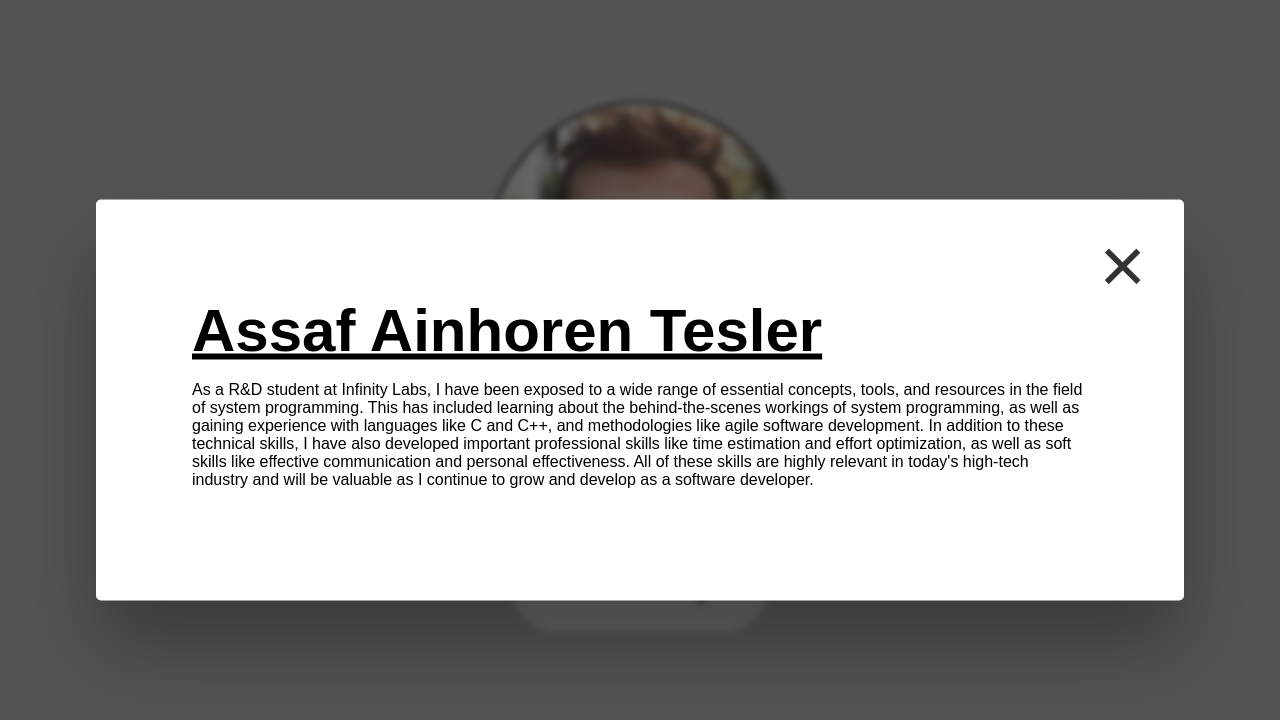
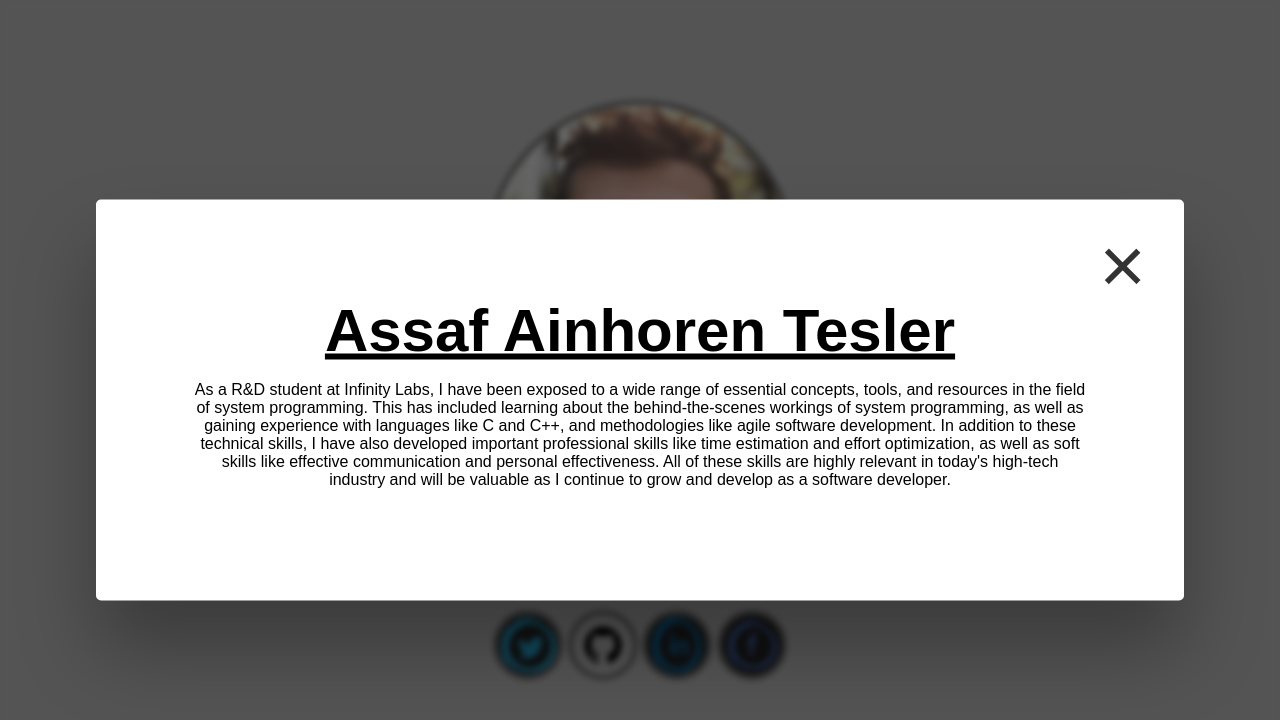
Before and after one commit to AssafAinT/projects, a plain HTML site: page mywebsite/index.html in a window 1280 px wide. Both pictures are taken after a click on the button "Summary". Drawn offline with Linux system fonts and the light colour scheme.

Commit message:
mywebsite

```diff
--- a/mywebsite/index.html
+++ b/mywebsite/index.html
@@ -13,6 +13,27 @@
         height="300"
       />
       <br />
+      <div class="center">
+        <button class="show-modal">Summary</button>
+      </div>
+      <div class="modal hidden">
+        <button class="close-modal">&times;</button>
+        <u class="name-title">Assaf Ainhoren Tesler</u>
+        <p>
+          As a R&D student at Infinity Labs, I have been exposed to a wide range
+          of essential concepts, tools, and resources in the field of system
+          programming. This has included learning about the behind-the-scenes
+          workings of system programming, as well as gaining experience with
+          languages like C and C++, and methodologies like agile software
+          development. In addition to these technical skills, I have also
+          developed important professional skills like time estimation and
+          effort optimization, as well as soft skills like effective
+          communication and personal effectiveness. All of these skills are
+          highly relevant in today's high-tech industry and will be valuable as
+          I continue to grow and develop as a software developer.
+        </p>
+      </div>
+      <div class="overlay hidden"></div>
       <a href="https://twitter.com/assafain" target="_blank"
         ><img src="twitter.png" width="60" height="60"
       /></a>
@@ -31,27 +52,6 @@
         ><img src="facebooklogo.png" width="60" height="60"/ ></a
       >
     </div>
-    <div class="center">
-      <button class="show-modal">Summary</button>
-    </div>
-    <div class="modal hidden">
-      <button class="close-modal">&times;</button>
-      <u class="name-title">Assaf Ainhoren Tesler</u>
-      <p>
-        As a R&D student at Infinity Labs, I have been exposed to a wide range
-        of essential concepts, tools, and resources in the field of system
-        programming. This has included learning about the behind-the-scenes
-        workings of system programming, as well as gaining experience with
-        languages like C and C++, and methodologies like agile software
-        development. In addition to these technical skills, I have also
-        developed important professional skills like time estimation and effort
-        optimization, as well as soft skills like effective communication and
-        personal effectiveness. All of these skills are highly relevant in
-        today's high-tech industry and will be valuable as I continue to grow
-        and develop as a software developer.
-      </p>
-    </div>
-    <div class="overlay hidden"></div>
   </body>
   <script src="script.js"></script>
 </html>
```
